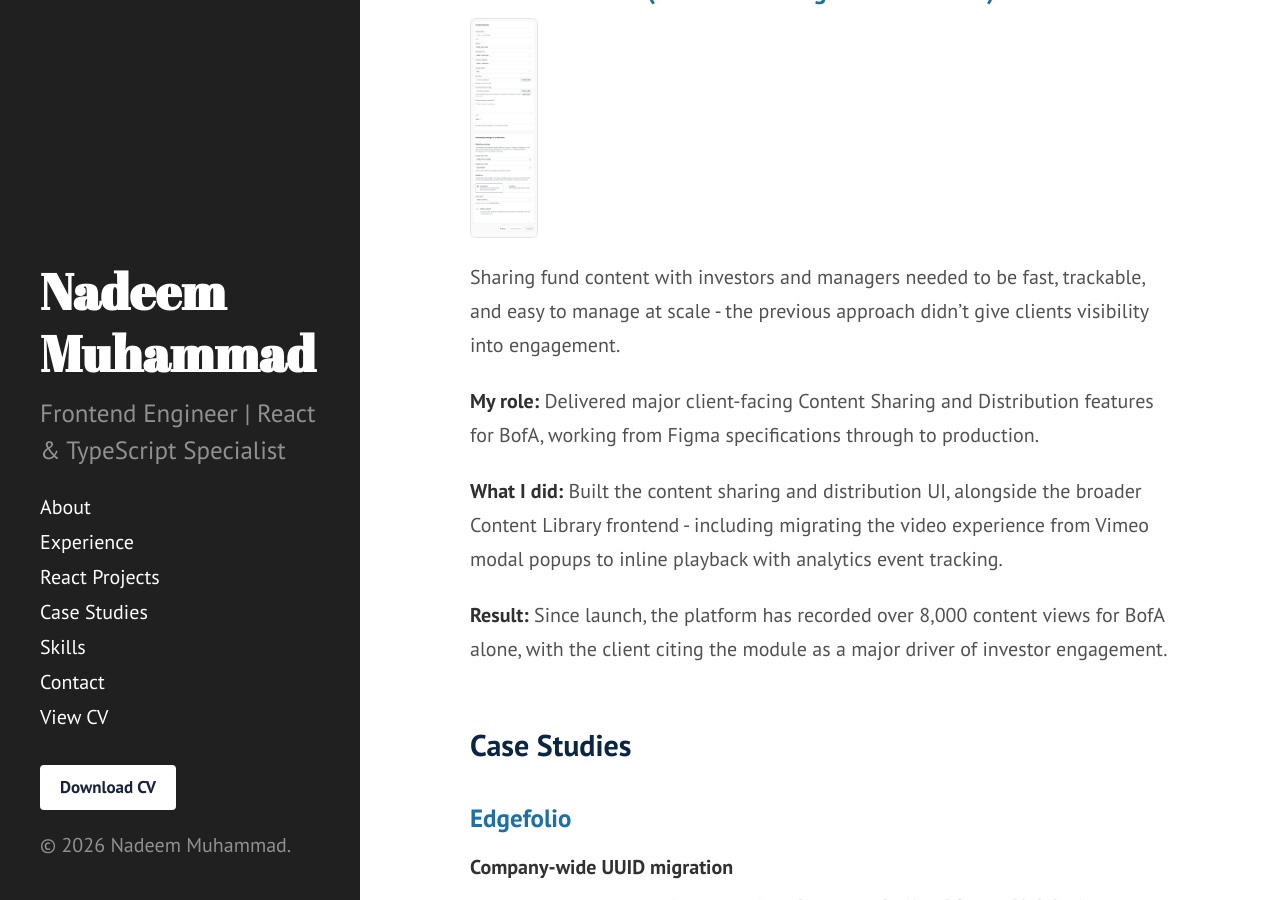
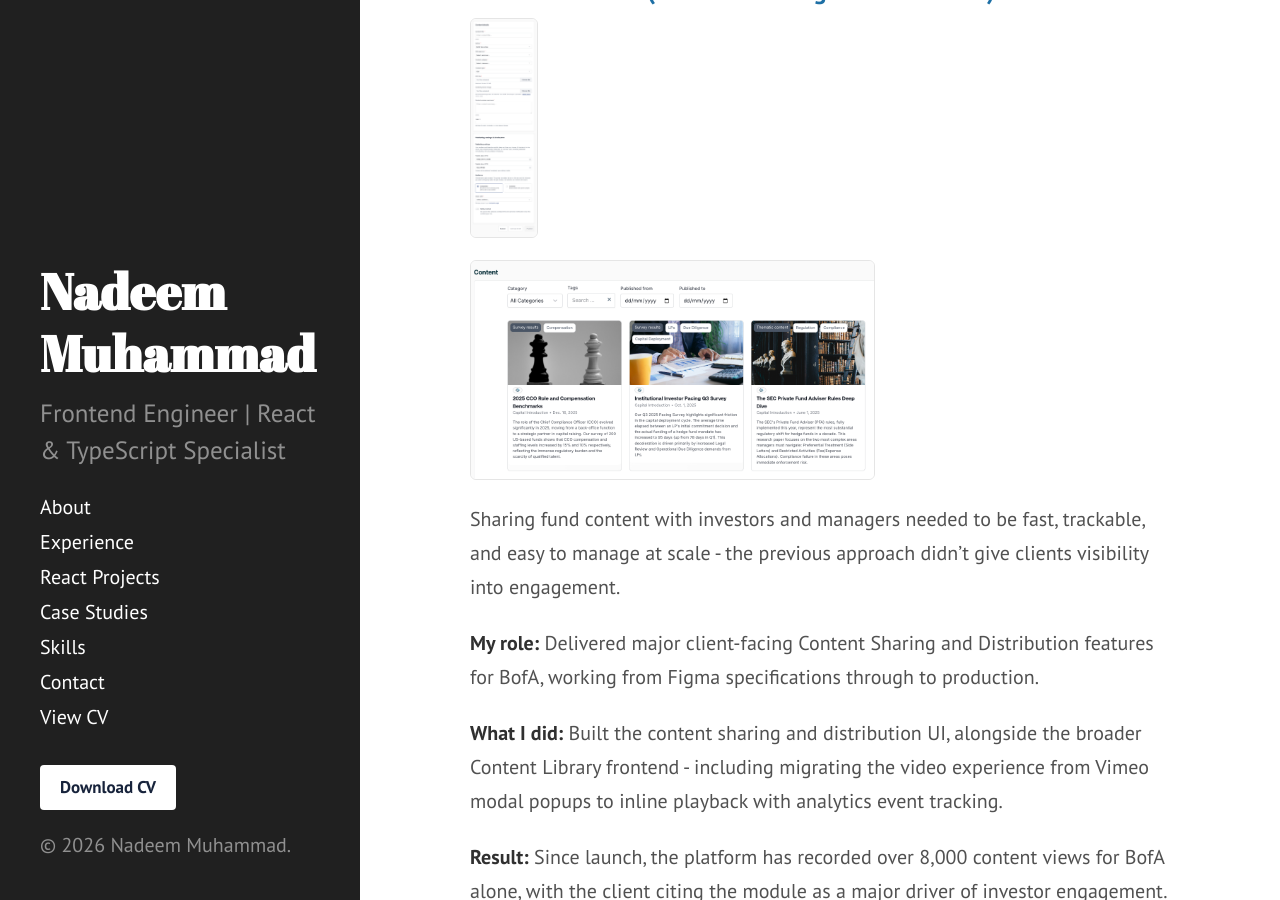
Before and after one commit to nadeem-muhammad/nadeem-muhammad.github.io, a Jekyll site: the page built from index.md, in a window 1280 px wide and 900 px high, scrolled down 5078 px. Built offline with Jekyll 4.4.1, drawn with Linux system fonts in a browser that asks for light colours.

Commit message:
Enhance index.md with new image and content update
Added a new image and updated content regarding content sharing features for BofA.

```diff
--- a/index.md
+++ b/index.md
@@ -131,6 +131,11 @@ Investors previously relied on offline PDF fact sheets and manual processes to e
 
 <img src="/assets/content-screenshot.png"
      data-full="/assets/content-screenshot.png"
+     alt="Content Library and sharing interface"
+     class="case-study-shot">
+
+<img src="/assets/content-screenshot-two.png"
+     data-full="/assets/content-screenshot-two.png"
      alt="Content Library and sharing interface"
      class="case-study-shot">
 
```
